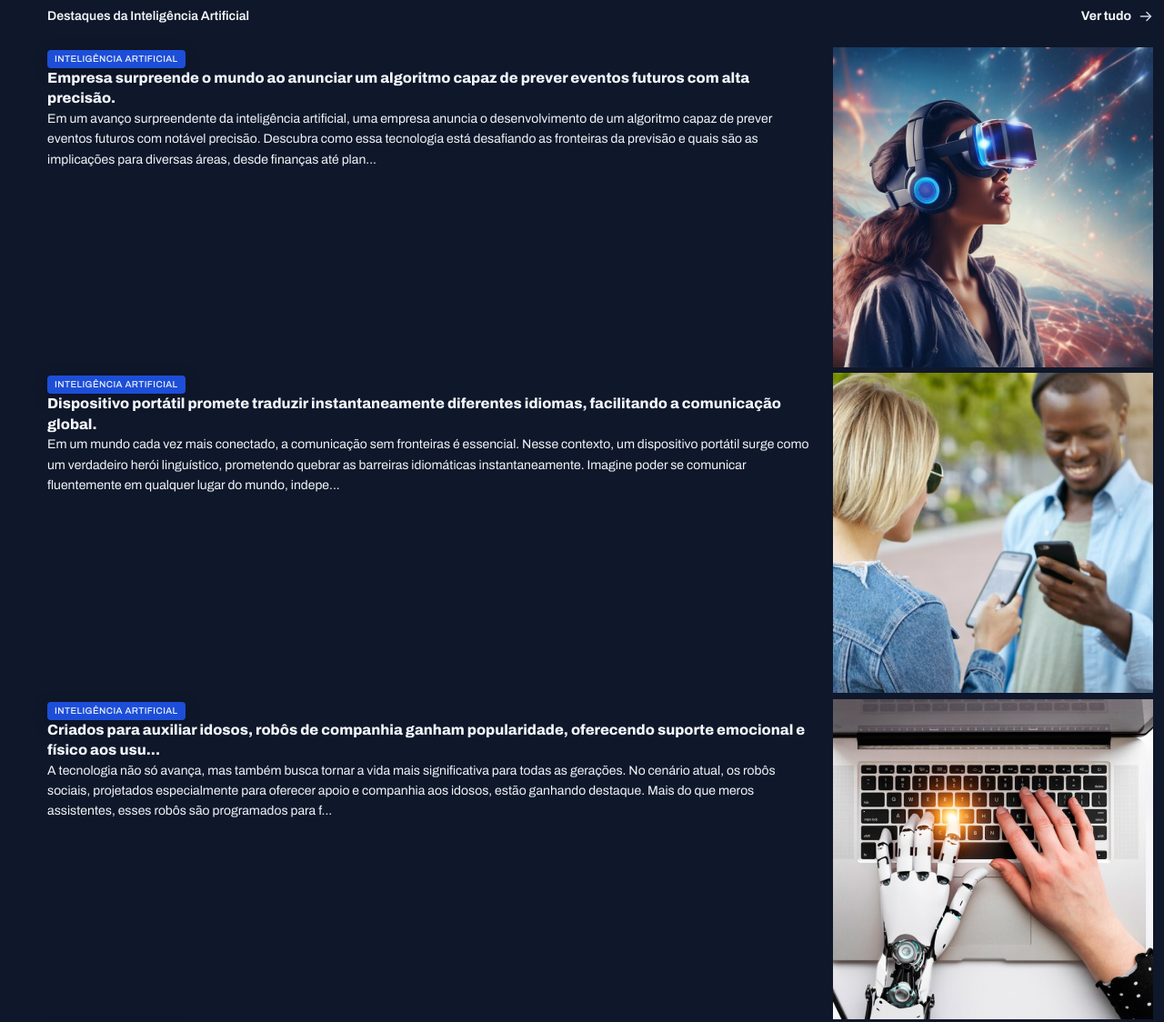
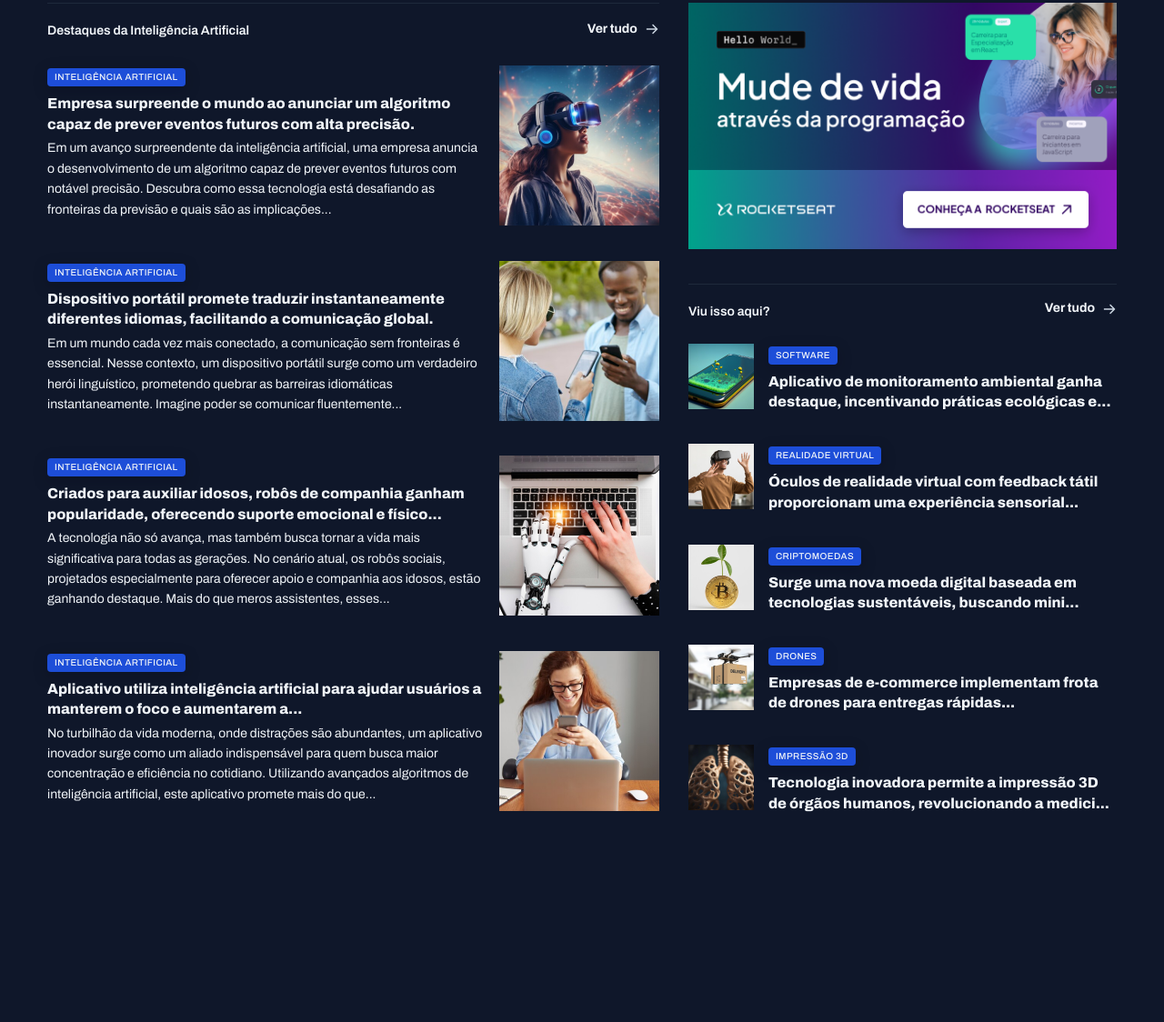
Before and after one commit to marcusrochabae/portalnoticias, a plain HTML site: page index.html in a window 1280 px wide. Shown: the part 1059-2183 px from the top of the page at 91% size. After the commit the page ends 1957 px from the top, so only its background shows below. Drawn offline with Linux system fonts and the light colour scheme.

Commit message:
Estilizando os últimos cards

```diff
--- a/index.html
+++ b/index.html
@@ -126,7 +126,7 @@
       </div>
     </section>
 
-    <section id="ia">
+    <section id="ai">
       <header class="grid grid-flow-col">
         <h3>Destaques da Inteligência Artificial</h3>
         <a href="#" class="grid grid-flow-col">
@@ -140,46 +140,40 @@
           <div>
             <span class="content-tag">Inteligência Artificial</span>
             <h3 class="text-xl">Empresa surpreende o mundo ao anunciar um algoritmo capaz de prever eventos futuros com alta precisão.</h3>
-            <p class="text-sm">Em um avanço surpreendente da inteligência artificial, uma empresa anuncia o desenvolvimento de um algoritmo capaz de prever eventos futuros com notável precisão. Descubra como essa tecnologia está desafiando as fronteiras da previsão e quais são as implicações para diversas áreas, desde finanças até plan...</p>
+            <p class="text-sm">Em um avanço surpreendente da inteligência artificial, uma empresa anuncia o desenvolvimento de um algoritmo capaz de prever eventos futuros com notável precisão. Descubra como essa tecnologia está desafiando as fronteiras da previsão e quais são as implicações...</p>
           </div>
           <div>
             <img src="assets/Images/Image 10.png" alt="Em um avanço surpreendente da inteligência artificial, uma empresa anuncia o desenvolvimento de um algoritmo capaz de prever eventos futuros com notável precisão. Descubra como essa tecnologia está desafiando as fronteiras da previsão e quais são as implicações para diversas áreas, desde finanças até planejamento estratégico.">
           </div>
         </article>
-      </div>
 
-      <div class="grid gap-32">
         <article class="grid grid-flow-col gap-16">
           <div>
             <span class="content-tag">Inteligência Artificial</span>
             <h3 class="text-xl">Dispositivo portátil promete traduzir instantaneamente diferentes idiomas, facilitando a comunicação global.</h3>
-            <p class="text-sm">Em um mundo cada vez mais conectado, a comunicação sem fronteiras é essencial. Nesse contexto, um dispositivo portátil surge como um verdadeiro herói linguístico, prometendo quebrar as barreiras idiomáticas instantaneamente. Imagine poder se comunicar fluentemente em qualquer lugar do mundo, indepe...</p>
+            <p class="text-sm">Em um mundo cada vez mais conectado, a comunicação sem fronteiras é essencial. Nesse contexto, um dispositivo portátil surge como um verdadeiro herói linguístico, prometendo quebrar as barreiras idiomáticas instantaneamente. Imagine poder se comunicar fluentemente...</p>
           </div>
           <div>
             <img src="assets/Images/Image 11.png" alt="Em um mundo cada vez mais conectado, a comunicação sem fronteiras é essencial. Nesse contexto, um dispositivo portátil surge como um verdadeiro herói linguístico, prometendo quebrar as barreiras idiomáticas instantaneamente. Imagine poder se comunicar fluentemente em qualquer lugar do mundo, independentemente do idioma local. Este dispositivo não é mais uma visão futurista, mas uma realidade impressionante que está transformando a forma como nos conectamos globalmente. Nesta reportagem, mergulharemos nas funcionalidades deste dispositivo revolucionário e como ele está moldando uma nova era de compreensão global.">
           </div>
         </article>
-      </div>
 
-      <div class="grid gap-32">
         <article class="grid grid-flow-col gap-16">
           <div>
             <span class="content-tag">Inteligência Artificial</span>
-            <h3 class="text-xl">Criados para auxiliar idosos, robôs de companhia ganham popularidade, oferecendo suporte emocional e físico aos usu...</h3>
-            <p class="text-sm">A tecnologia não só avança, mas também busca tornar a vida mais significativa para todas as gerações. No cenário atual, os robôs sociais, projetados especialmente para oferecer apoio e companhia aos idosos, estão ganhando destaque. Mais do que meros assistentes, esses robôs são programados para f...</p>
+            <h3 class="text-xl">Criados para auxiliar idosos, robôs de companhia ganham popularidade, oferecendo suporte emocional e físico...</h3>
+            <p class="text-sm">A tecnologia não só avança, mas também busca tornar a vida mais significativa para todas as gerações. No cenário atual, os robôs sociais, projetados especialmente para oferecer apoio e companhia aos idosos, estão ganhando destaque. Mais do que meros assistentes, esses...</p>
           </div>
           <div>
             <img src="assets/Images/Image 12.png" alt="A tecnologia não só avança, mas também busca tornar a vida mais significativa para todas as gerações. No cenário atual, os robôs sociais, projetados especialmente para oferecer apoio e companhia aos idosos, estão ganhando destaque. Mais do que meros assistentes, esses robôs são programados para fornecer suporte emocional e físico, preenchendo lacunas nas necessidades de cuidado. Nesta matéria, exploraremos como esses companheiros tecnológicos estão impactando positivamente a qualidade de vida da terceira idade e proporcionando uma nova perspectiva sobre o envelhecimento.">
           </div>
         </article>
-      </div>
 
-      <div class="grid gap-32">
         <article class="grid grid-flow-col gap-16">
           <div>
             <span class="content-tag">Inteligência Artificial</span>
-            <h3 class="text-xl">Aplicativo utiliza inteligência artificial para ajudar usuários a manterem o foco e aumentarem a produtividade no dia a dia.</h3>
-            <p class="text-sm">No turbilhão da vida moderna, onde distrações são abundantes, um aplicativo inovador surge como um aliado indispensável para quem busca maior concentração e eficiência no cotidiano. Utilizando avançados algoritmos de inteligência artificial, este aplicativo promete mais do que simplesmente gerenci...</p>
+            <h3 class="text-xl">Aplicativo utiliza inteligência artificial para ajudar usuários a manterem o foco e aumentarem a...</h3>
+            <p class="text-sm">No turbilhão da vida moderna, onde distrações são abundantes, um aplicativo inovador surge como um aliado indispensável para quem busca maior concentração e eficiência no cotidiano. Utilizando avançados algoritmos de inteligência artificial, este aplicativo promete mais do que...</p>
           </div>
           <div>
             <img src="assets/Images/Image 13.png" alt="No turbilhão da vida moderna, onde distrações são abundantes, um aplicativo inovador surge como um aliado indispensável para quem busca maior concentração e eficiência no cotidiano. Utilizando avançados algoritmos de inteligência artificial, este aplicativo promete mais do que simplesmente gerenciar tarefas; ele está programado para compreender os padrões de trabalho de cada usuário, oferecendo sugestões personalizadas para otimizar o tempo e maximizar a produtividade. Nesta matéria, exploraremos como essa ferramenta tecnológica está se tornando a chave para manter o foco em um mundo cada vez mais cheio de distrações, transformando a maneira como encaramos nossas responsabilidades diárias.">
@@ -188,7 +182,7 @@
       </div>
     </section>
 
-    <div>
+    <aside>
       <div id="ads">
         <img src="assets/Ads.png" alt="Ads">
       </div>
@@ -210,7 +204,7 @@
 
             <div>
               <span class="content-tag">Software</span>
-              <h3 class="text-xl">Aplicativo de monitoramento ambiental ganha destaque, incentivando práticas ecológicas e pro...</h3>
+              <h3 class="text-xl">Aplicativo de monitoramento ambiental ganha destaque, incentivando práticas ecológicas e...</h3>
             </div>
           </article>
 
@@ -221,7 +215,7 @@
 
             <div>
               <span class="content-tag">Realidade Virtual</span>
-              <h3 class="text-xl">Óculos de realidade virtual com feedback tátil proporcionam uma experiência sensorial complet...</h3>
+              <h3 class="text-xl">Óculos de realidade virtual com feedback tátil proporcionam uma experiência sensorial...</h3>
             </div>
           </article>
 
@@ -232,7 +226,7 @@
 
             <div>
               <span class="content-tag">Criptomoedas</span>
-              <h3 class="text-xl">Surge uma nova moeda digital baseada em tecnologias sustentáveis, buscando minimizar o i...</h3>
+              <h3 class="text-xl">Surge uma nova moeda digital baseada em tecnologias sustentáveis, buscando mini...</h3>
             </div>
           </article>
 
@@ -243,7 +237,7 @@
 
             <div>
               <span class="content-tag">Drones</span>
-              <h3 class="text-xl">Empresas de e-commerce implementam frota de drones para entregas rápidas, transformando o ce...</h3>
+              <h3 class="text-xl">Empresas de e-commerce implementam frota de drones para entregas rápidas...</h3>
             </div>
           </article>
 
@@ -254,12 +248,12 @@
 
             <div>
               <span class="content-tag">Impressão 3d</span>
-              <h3 class="text-xl">Tecnologia inovadora permite a impressão 3D de órgãos humanos, revolucionando a medicina e a li...</h3>
+              <h3 class="text-xl">Tecnologia inovadora permite a impressão 3D de órgãos humanos, revolucionando a medici...</h3>
             </div>
           </article>
         </div>
       </section>
-    </div>
+    </aside>
   </main>
 </body>
 </html>
--- a/styles/global.css
+++ b/styles/global.css
@@ -52,7 +52,15 @@ img {
 
 main {
   margin-top: 40px;
-  gap: 80px;
+  row-gap: 80px;
+  column-gap: 32px;
+
+  grid-template-columns: 2fr 1.4fr;
+
+  grid-template-areas:
+  "featured featured"
+  "weekly weekly"
+  "ai aside";
 }
 
 .content-tag {
--- a/styles/sections.css
+++ b/styles/sections.css
@@ -21,6 +21,8 @@ section header{
 }
 
 #featured {
+  grid-area: featured;
+
   img {
     height: 100%;
     object-fit: cover;
@@ -58,8 +60,10 @@ section header{
 }
 
 #weekly {
+  grid-area: weekly;
+
   &>div {
-    grid-template-columns: repeat(4, 292px);
+    grid-template-columns: repeat(4, 282px);
   }
 
   img {
@@ -81,3 +85,35 @@ section header{
     }
   }
 }
+
+#ai {
+  grid-area: ai;
+
+  img {
+    width: 176px;
+    aspect-ratio: 1/1;
+    object-fit: cover;
+  }
+
+  h3 {
+    margin-block: 8px 4px;
+  }
+}
+
+aside {
+  grid-area: aside;
+}
+
+#more {
+  margin-top: 32px;
+
+  h3 {
+    margin-top: 8px;
+  }
+
+  img {
+    width: 72px;
+    aspect-ratio: 1/1;
+    object-fit: cover;
+  }
+}
--- a/styles/utility.css
+++ b/styles/utility.css
@@ -15,7 +15,7 @@
   gap: 16px;
 }
 
-.gar-32 {
+.gap-32 {
   gap: 32px;
 }
 
```
